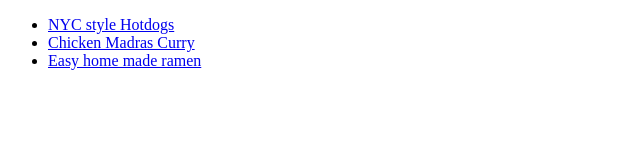
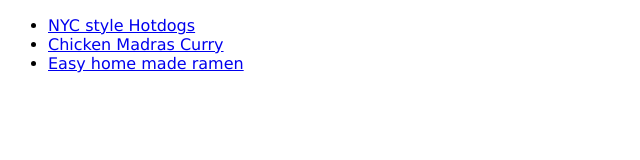
Before and after one commit to Vaporise/odin-recipes, a plain HTML site: page index.html in a window 1280 px wide. Shown: the whole page, without its empty margins (0-640 px from the left). Drawn offline with Linux system fonts and the light colour scheme.

Commit message:
Updated styles.css to all webpages and made the styles.css

```diff
--- a/index.html
+++ b/index.html
@@ -3,13 +3,14 @@
 <head>
     <meta charset="UTF-8">
     <meta name="viewport" content="width=device-width, initial-scale=1.0">
+    <link rel="stylesheet" href="styles.css">
     <title>Odin Recipes</title>
 </head>
 <body>
 <ul>
-    <li><a href="recipes/hotdogs.html">NYC style Hotdogs</a></li>
-    <li><a href="recipes/madras_curry.html">Chicken Madras Curry</a></li>
-    <li><a href="recipes/ramen.html">Easy home made ramen</a></li>
+    <li class="hotdog"><a href="recipes/hotdogs.html">NYC style Hotdogs</a></li>
+    <li class="curry"><a href="recipes/madras_curry.html">Chicken Madras Curry</a></li>
+    <li class="ramen"><a href="recipes/ramen.html">Easy home made ramen</a></li>
 </ul>
 </body>
 </html>
--- /dev/null
+++ b/styles.css
@@ -0,0 +1,3 @@
+.hotdog, .curry, .ramen {
+    font-family:Verdana, Geneva, Tahoma, sans-serif
+}
```
Also changed, not shown: recipes/hotdogs.html (+1 -0 lines), recipes/madras_curry.html (+1 -0 lines), recipes/ramen.html (+1 -0 lines).
